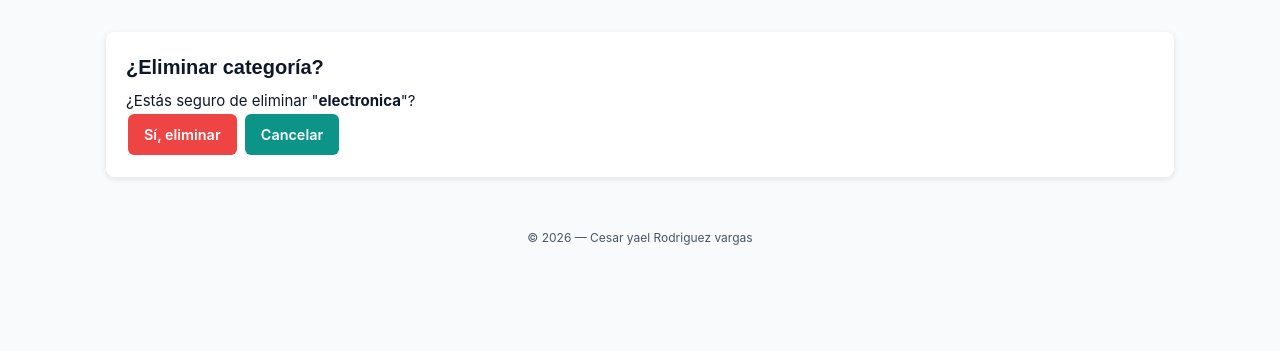
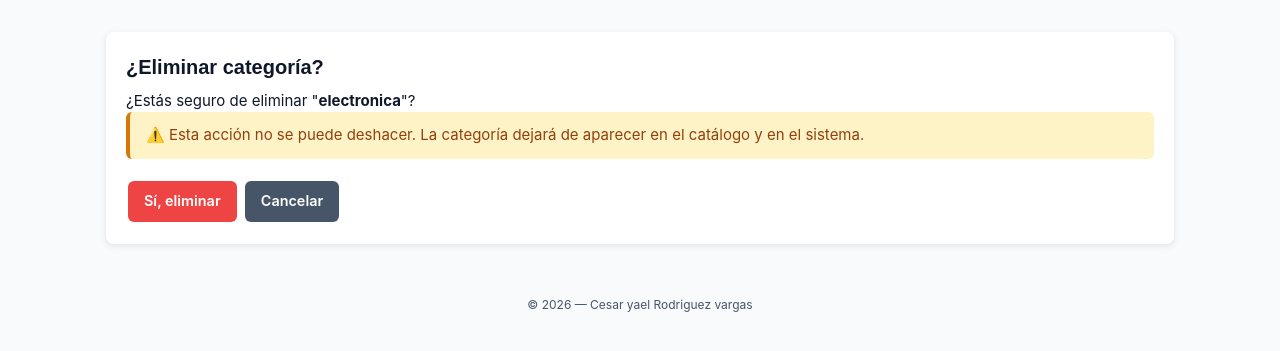
Before and after one commit to rovc100723hmcdrsa5-sudo/proyecto_negocio, a Django app: page /categorias/eliminar/1/ in a window 1280 px wide. Shown: the part 77-428 px from the top of the page. Run offline with Django 5.2, Linux system fonts and the light colour scheme; a user stored in the database is signed in; data comes from the database, SQL or seed files in the repository.

Commit message:
eliminar

```diff
--- a/tienda/templates/tienda/categorias/eliminar.html
+++ b/tienda/templates/tienda/categorias/eliminar.html
@@ -4,10 +4,17 @@
 <div class="card">
     <h2>¿Eliminar categoría?</h2>
     <p>¿Estás seguro de eliminar "<strong>{{ categoria.nombre }}</strong>"?</p>
+
+
+    <div class="warning-box" role="alert">
+        ⚠️ Esta acción no se puede deshacer. La categoría dejará de aparecer en el catálogo y en el sistema.
+    </div>
+
+
     <form method="post">
         {% csrf_token %}
         <button type="submit" class="btn btn-danger">Sí, eliminar</button>
-        <a href="{% url 'lista_categorias' %}" class="btn btn-secondary">Cancelar</a>
+        <a href="{% url 'lista_categorias' %}" class="btn btn-neutral">Cancelar</a>
     </form>
 </div>
 {% endblock %}
```
Also changed, not shown: tienda/templates/tienda/clientes/eliminar.html (+8 -1 lines).
